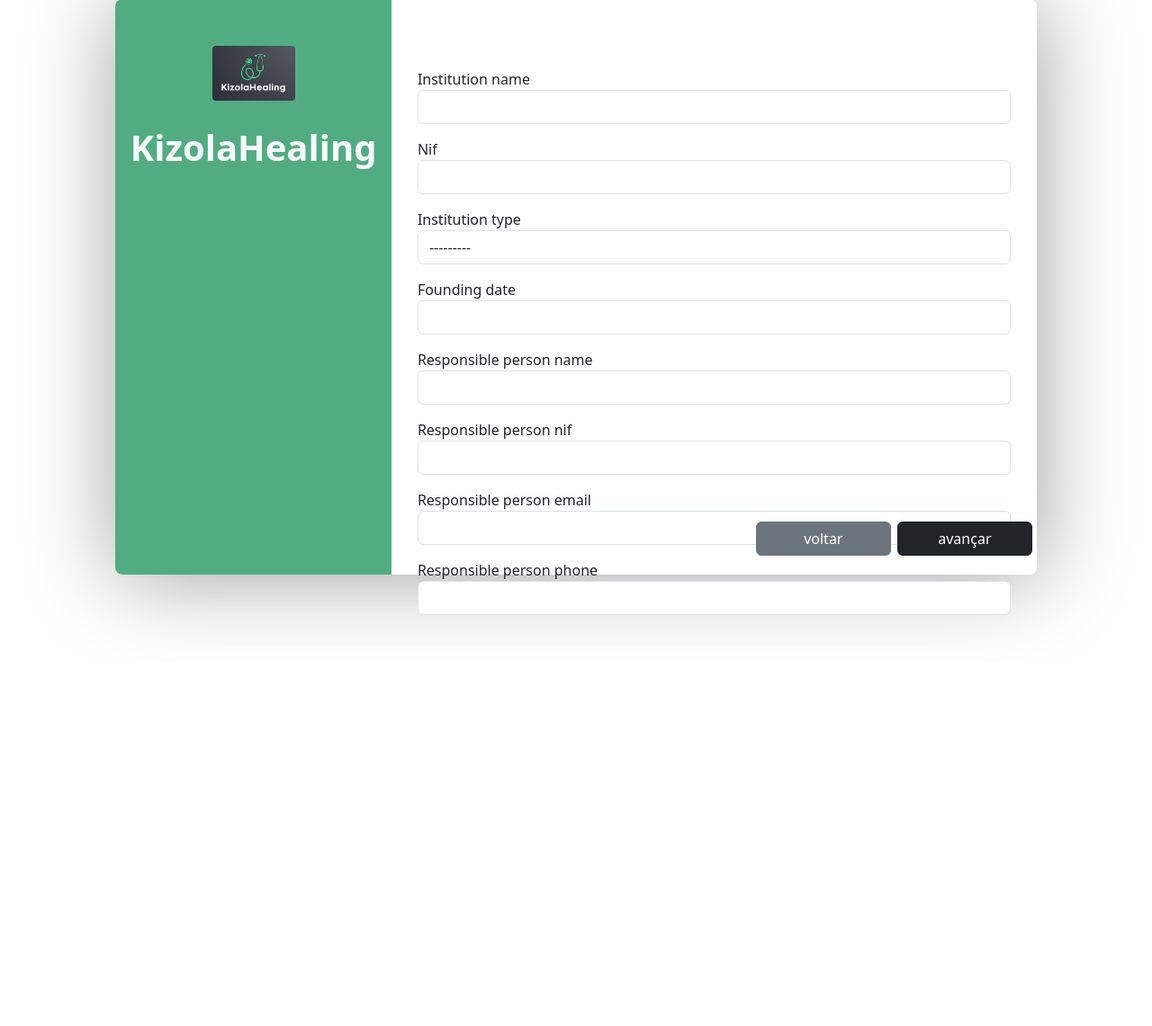
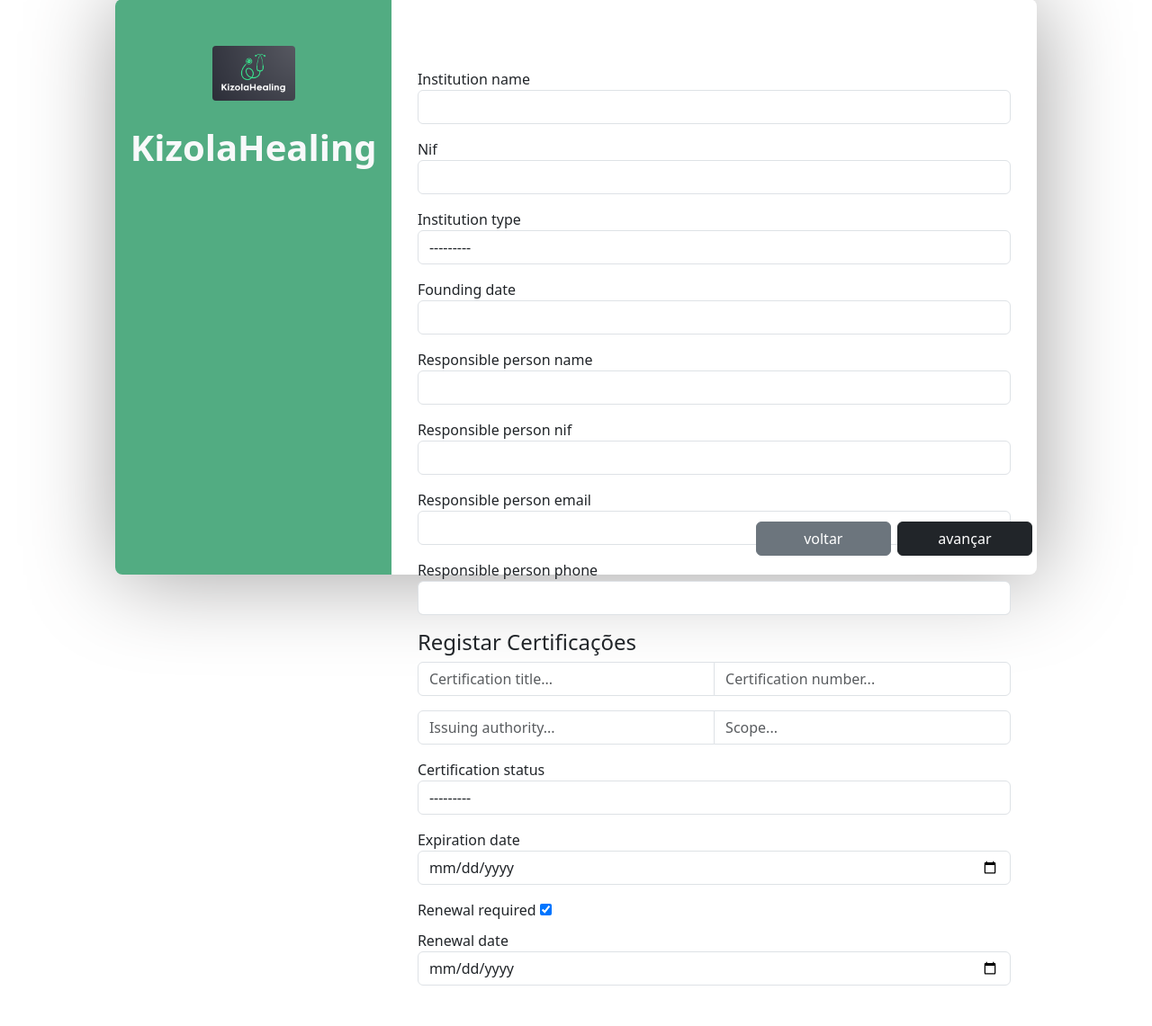
Before and after one commit to LucasSantiagoMartins/KizolaHealing, a Django app: page /health/integrate-institution/ in a window 1280 px wide. Shown: the part 65-1206 px from the top of the page at 90% size. Before the commit the page ends 760 px from the top, so only its background shows below. Run offline with Django 5.2, Linux system fonts and the light colour scheme; some libraries are stand-ins or nearby versions.

Commit message:
Add div-form-certification in health app integrate_institution.html template

```diff
--- a/health/templates/integrate_institution.html
+++ b/health/templates/integrate_institution.html
@@ -43,6 +43,29 @@
 
                     </div>
 
+                    <div id="div-form-certification">
+                        <h4>Registar Certificações</h4>
+                        <div class="input-group">
+                            {{certification_form.certification_title}}
+                            {{certification_form.certification_number}}
+                        </div>
+                        <div class="input-group">
+                            {{certification_form.issuing_authority}}
+                            {{certification_form.scope}}
+                        </div>
+
+                        {{certification_form.certification_status.label}}
+                        {{certification_form.certification_status}}
+                        {{certification_form.expiration_date.label}}
+                        {{certification_form.expiration_date}}
+                        {{certification_form.renewal_required.label}}
+                        {{certification_form.renewal_required}}
+                        <br>
+                        {{certification_form.renewal_date.label}}
+                        {{certification_form.renewal_date}}
+
+                    </div>
+
                 </form>
 
             </div>
```
